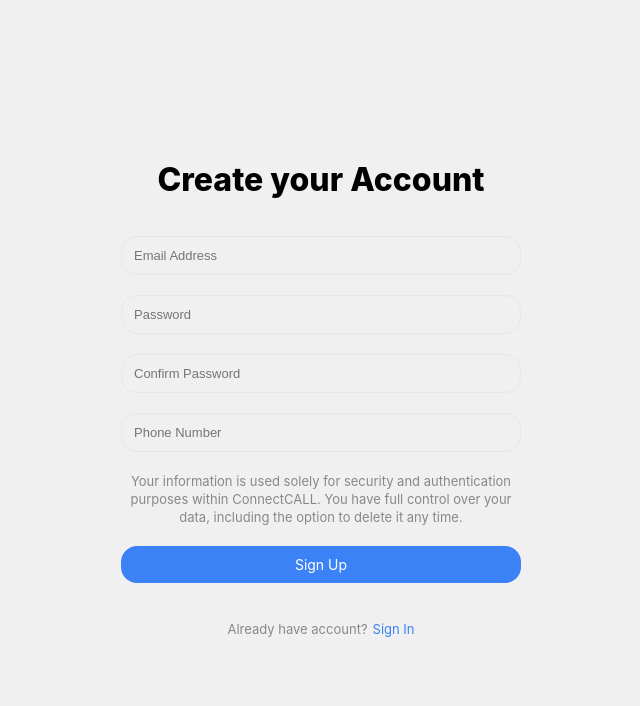
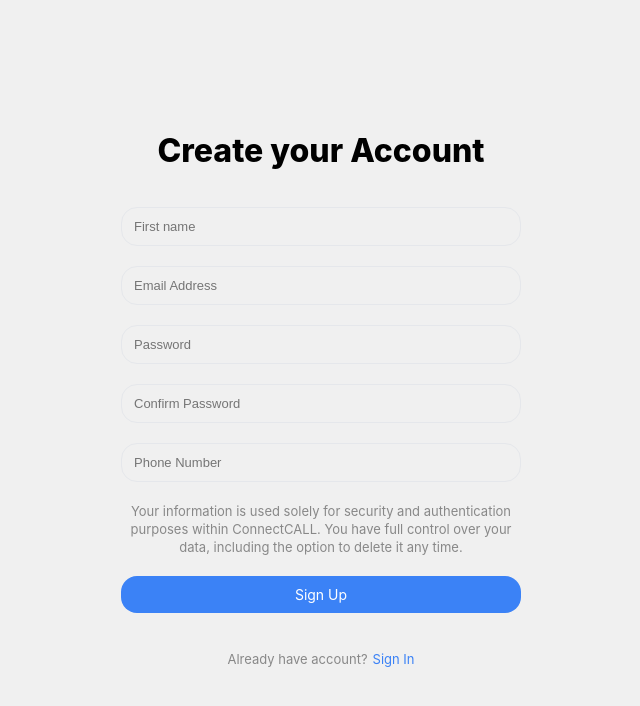
Before and after one commit to tropikow/nuxt-callkit, a Nuxt app: page /signUp in a window 1280 px wide. Shown: the top 706 px of the page, without its empty margins (319-959 px from the left). Built offline with nearby package versions, Linux system fonts and the light colour scheme; no server answers.

Commit message:
Refactor signUp component: update validation schema to include email format check and required message, improving user feedback during registration.

```diff
--- a/app/components/Input/InputField.vue
+++ b/app/components/Input/InputField.vue
@@ -3,14 +3,23 @@
     type: String,
     placeholder: String,
     icon: String,
-    value: String
+    modelValue: String,
+    ref: String
   })
-  const { type = 'email', placeholder = 'Email Address', icon = 'email' } = props;
+
+  const emit = defineEmits(['update:modelValue', 'blur', 'focus'])
+
+  const { type = 'email', placeholder = 'Email Address', icon = 'email', ref } = props;
+
+  const handleInput = (event: Event) => {
+    const target = event.target as HTMLInputElement
+    emit('update:modelValue', target.value)
+  }
 </script>
 <template>
   <div class="inputContainer">
     <IconsMail v-if="icon === 'email'"/>
-    <input :value="value" :type="type" :placeholder="placeholder" style="font-size: small; background-color: transparent;" @input="$emit('input', $event)" @blur="$emit('focus')" />
+    <input :value="modelValue" :ref="ref" :type="type" :placeholder="placeholder" style="font-size: small; background-color: transparent;" @input="handleInput" @blur="$emit('blur')" @focus="$emit('focus')" />
   </div>
 </template>
 <style scoped>
--- a/app/pages/signUp.vue
+++ b/app/pages/signUp.vue
@@ -1,47 +1,92 @@
 <script setup lang="ts">
-  import { object, string } from 'yup'
-  const email = ref<string>('')
-  const password = ref<string>('')
-  const confirmPassword = ref<string>('')
-  const tel = ref<string>('')
-  const handleEmail = (value: any) => {
-    email.value = value.target.value;
-  }
-  const handlePassword = (value: any) => {
-    password.value = value.target.value
-  }
-  const handlePhoneNumber = (value: any) => {
-    tel.value = value.target.value
-  }
-  const handleConfirmPassword = (value: any) => {
-    confirmPassword.value = value
-  }
-  const validatePassword = () => {
-    if(password.value !== confirmPassword.value) {
-      console.log('non')
+  import * as yup from 'yup'
+  import { useField, useForm } from 'vee-validate'
+  const validationSchema = yup.object({
+    name: yup.string().required('Name is required').min(2, 'Name mus be at least 2 characters'),
+    email: yup.string().required('Email is required').email('Please enter a valid email address'),
+    password: yup.string().required('Password is required').min(8, 'Password must be at least 8 characters').max(20, 'Password must be less than 20 characters'),
+    confirmPassword: yup.string().required('Please confirm your password').oneOf([yup.ref('password')], 'Password must match'),
+    phoneNumber: yup.string().required('Phone number is required').matches(/^[0-9+\-\s()]+$/, 'Please enter a valid phone number')
+  })
+  const { handleSubmit, errors } = useForm({
+    validationSchema
+  })
+  const { value: name, errorMessage: nameError } = useField<string>('name')
+  const { value: email, errorMessage: emailError } = useField<string>('email')
+  const { value: password, errorMessage: passwordError } = useField<string>('password')
+  const { value: confirmPassword, errorMessage: confirmPasswordError } = useField<string>('confirmPassword')
+  const { value: phoneNumber, errorMessage: phoneNumberError } = useField<string>('phoneNumber')
+  const globalError = ref<string>('')
+  const showAlert = ref<boolean>(false)
+  const onSubmit = handleSubmit(async (values) => {
+    try {
+      showAlert.value = false
+      globalError.value = ''
+      console.log(values)
+    } catch(error) {
+      console.log(error)
     }
-  }
-  const fetchSignUp = async () => {
-
-  }
-  let userSchema = object({
-    email: string().required(),
-    phoneNumber: string().required()
   })
-  let user = await userSchema.validate(await fetchSignUp)
 </script>
 <template>
   <div class="signUpBackground">
     <div class="signUpContainer">
       <h2 class="title">Create your Account</h2>
-      <div class="signUpContain">
-        <InputField icon="" :value="email" @input="handleEmail" />
-        <InputField type="password" placeholder="Password" icon="" @input="handlePassword" />
-        <InputField type="password" placeholder="Confirm Password" icon="" @input="handleConfirmPassword" @blur="validatePassword" />
-        <InputField type="tel" placeholder="Phone Number" icon="" @input="handlePhoneNumber" />
-        <span class="label" style="line-height: 18px">Your information is used solely for security and authentication purposes within ConnectCALL. You have full control over your data, including the option to delete it any time.</span>
-        <ButtonRegularButton title="Sign Up" @click="user" />
-      </div>
+      <form @submit.prevent="onSubmit" class="signUpContain">
+        <div>
+          <InputField
+            v-model="name"
+            type="text"
+            placeholder="First name"
+            icon=""
+          />
+          <span v-if="nameError" class="error-message">{{ nameError }}</span>
+        </div>
+        <div>
+          <InputField
+            v-model="email"
+            type="email"
+            placeholder="Email Address"
+            icon=""
+          />
+          <span v-if="emailError" class="error-message">{{ emailError }}</span>
+        </div>
+        <div>
+          <InputField
+            v-model="password"
+            type="password"
+            placeholder="Password"
+            icon=""
+          />
+          <span v-if="passwordError" class="error-message">{{ passwordError }}</span>
+        </div>
+        <div>
+          <InputField
+            v-model="confirmPassword"
+            type="password"
+            placeholder="Confirm Password"
+            icon=""
+          />
+          <span v-if="confirmPasswordError" class="error-message">{{ confirmPasswordError }}</span>
+        </div>
+        <div>
+          <InputField
+            v-model="phoneNumber"
+            type="tel"
+            placeholder="Phone Number"
+            icon=""
+          />
+          <span v-if="phoneNumberError" class="error-message">{{ phoneNumberError }}</span>
+        </div>
+        <span class="label" style="line-height: 18px">
+          Your information is used solely for security and authentication purposes within ConnectCALL.
+          You have full control over your data, including the option to delete it any time.
+        </span>
+        <div v-if="showAlert" class="global-error">
+          {{ globalError }}
+        </div>
+        <ButtonRegularButton title="Sign Up" type="submit" />
+      </form>
       <div style="display: flex; gap: 5px;">
         <span class="label">Already have account?</span>
         <ButtonLinkButton title="Sign In" @click="() => $router.push('/auth')" />
@@ -69,4 +114,21 @@
     margin: 40px;
     text-align: center;
   }
+
+  .error-message {
+    color: #e74c3c;
+    font-size: 12px;
+    margin-top: 5px;
+    display: block;
+    text-align: left;
+  }
+
+  .global-error {
+    background-color: #f8d7da;
+    color: #721c24;
+    padding: 10px;
+    border-radius: 4px;
+    border: 1px solid #f5c6cb;
+    font-size: 14px;
+  }
 </style>
--- a/package.json
+++ b/package.json
@@ -12,7 +12,9 @@
   },
   "dependencies": {
     "@nuxtjs/supabase": "^2.0.1",
+    "@vee-validate/nuxt": "^4.15.1",
     "nuxt": "4.1.3",
+    "vee-validate": "^4.15.1",
     "vue": "3.5.22",
     "vue-router": "4.5.1",
     "yup": "^1.7.1"
```
Also changed, not shown: 1 other file (tests, documents, lock files or other folders).
